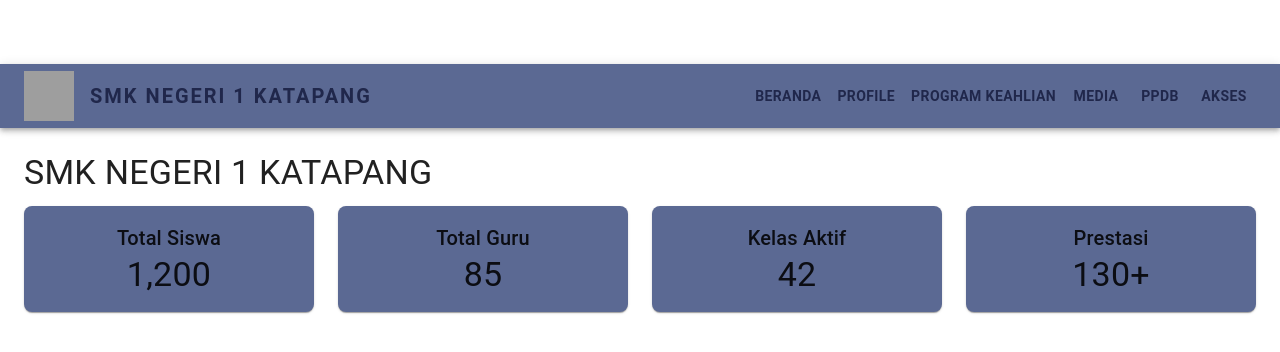
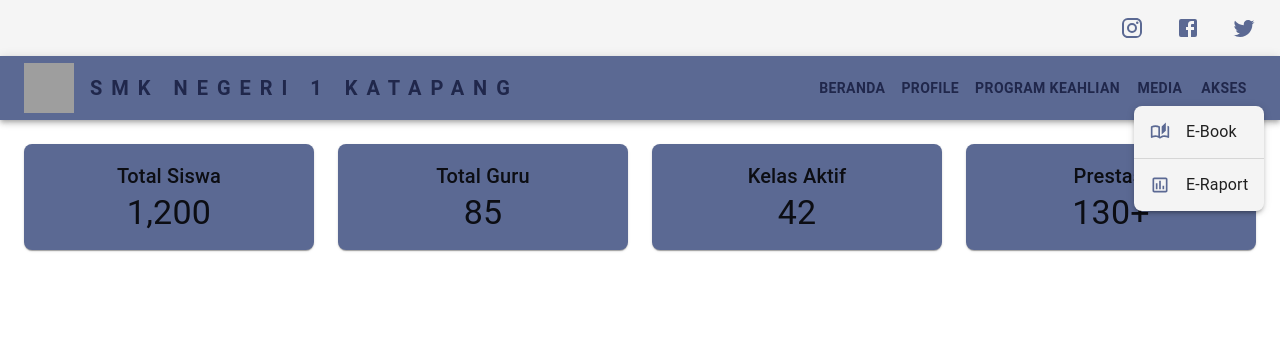
Before and after one commit to IlhamMuhamadNur/sekolahku-fe, a React (Vite) app: page /dashboard in a window 1280 px wide. Both pictures are taken after a click on the button "AKSES". Shown: the top 352 px of the page. Built offline with nearby package versions, Linux system fonts and the light colour scheme; grey boxes are pictures that could not be loaded.

Commit message:
Perubahan di Dashboard

```diff
--- a/src/components/dashboard.jsx
+++ b/src/components/dashboard.jsx
@@ -1,4 +1,4 @@
-import React from "react";
+import React, { useState } from "react";
 import {
   AppBar,
   Toolbar,
@@ -7,19 +7,77 @@ import {
   Button,
   CssBaseline,
   Grid,
+  IconButton,
+  Menu,
+  MenuItem,
+  ListItemIcon,
+  Divider,
 } from "@mui/material";
+import InstagramIcon from "@mui/icons-material/Instagram";
+import FacebookIcon from "@mui/icons-material/Facebook";
+import TwitterIcon from "@mui/icons-material/Twitter";
+import AutoStoriesOutlinedIcon from "@mui/icons-material/AutoStoriesOutlined";
+import AssessmentOutlinedIcon from "@mui/icons-material/AssessmentOutlined";
 import { useNavigate } from "react-router-dom";
 
 export default function Dashboard() {
+  const [anchorEl, setAnchorEl] = useState(null);
   const navigate = useNavigate();
 
-  function handleOp() {
+  const handleOp = () => {
     navigate("/");
-  }
+  };
+
+  const handleMenuOpen = (e) => {
+    setAnchorEl(e.currentTarget);
+  };
+
+  const handleMenuClose = () => {
+    setAnchorEl(null);
+  };
+
+  const handleRedirect = (path) => {
+    navigate(path);
+    handleMenuClose();
+  };
+
   return (
     <Box sx={{ flexGrow: 1 }}>
       <CssBaseline />
-      <Toolbar></Toolbar>
+      <Box
+        sx={{
+          display: "flex",
+          justifyContent: "flex-end",
+          alignItems: "center",
+          p: 1,
+          bgcolor: "#f5f5f5",
+        }}
+      >
+        <IconButton
+          sx={{ color: "#5b6993", mx: 1 }}
+          onClick={() =>
+            window.open("https://www.instagram.com/smkn1katapang/?hl=en")
+          }
+        >
+          <InstagramIcon />
+        </IconButton>
+        <IconButton
+          sx={{ color: "#5b6993", mx: 1 }}
+          onClick={() =>
+            window.open(
+              "https://www.facebook.com/login/?next=https%3A%2F%2Fwww.facebook.com%2Fgroups%2Fsmkn1katapang%2F%3Flocale%3Did_ID"
+            )
+          }
+        >
+          <FacebookIcon />
+        </IconButton>
+        <IconButton
+          sx={{ color: "#5b6993", mx: 1 }}
+          onClick={() => window.open("https://x.com/smkn1katapang")}
+        >
+          <TwitterIcon />
+        </IconButton>
+      </Box>
       <AppBar position="static" sx={{ bgcolor: "#5b6993 " }}>
         <Toolbar>
           <img
@@ -37,11 +95,11 @@ export default function Dashboard() {
             sx={{
               flexGrow: 1,
               fontWeight: "bold",
-              letterSpacing: 2,
+              letterSpacing: 9,
               color: "#20274b",
-              cursor: "pointer",
+              display: "inline",
+              marginRight: "auto",
             }}
-            onClick={handleOp}
           >
             SMK NEGERI 1 KATAPANG
           </Typography>
@@ -93,6 +151,7 @@ export default function Dashboard() {
           >
             Media
           </Button>
+
           <Button
             color="inherit"
             sx={{
@@ -102,30 +161,50 @@ export default function Dashboard() {
                 textDecoration: "underline",
               },
             }}
-          >
-            PPDB
-          </Button>
-          <Button
-            color="inherit"
-            sx={{
-              color: "#20274b",
-              fontWeight: "bold",
-              "&:hover": {
-                textDecoration: "underline",
-              },
-            }}
+            onClick={handleMenuOpen}
           >
             Akses
           </Button>
+          <Menu
+            anchorEl={anchorEl}
+            open={Boolean(anchorEl)}
+            onClose={handleMenuClose}
+            PaperProps={{
+              sx: {
+                borderRadius: 2,
+                boxShadow: 3,
+                backgroundColor: "#f4f4f4",
+              },
+            }}
+            TransitionProps={{
+              onEntering: () => console.log("Menu opened"),
+            }}
+          >
+            <MenuItem onClick={() => handleRedirect("/loginform")}>
+              <ListItemIcon>
+                <AutoStoriesOutlinedIcon
+                  fontSize="small"
+                  sx={{ color: "#5b6993" }}
+                />
+              </ListItemIcon>
+              E-Book
+            </MenuItem>
+            <Divider />
+            <MenuItem onClick={() => handleRedirect("/loginform")}>
+              <ListItemIcon>
+                <AssessmentOutlinedIcon
+                  fontSize="small"
+                  sx={{ color: "#5b6993" }}
+                />
+              </ListItemIcon>
+              E-Raport
+            </MenuItem>
+          </Menu>
         </Toolbar>
       </AppBar>
 
       {/* Konten */}
       <Box sx={{ p: 3 }}>
-        <Typography variant="h4" gutterBottom>
-          SMK NEGERI 1 KATAPANG
-        </Typography>
-
         {/* Statistik */}
         <Grid container spacing={3}>
           <Grid item xs={12} sm={6} md={3}>
```
